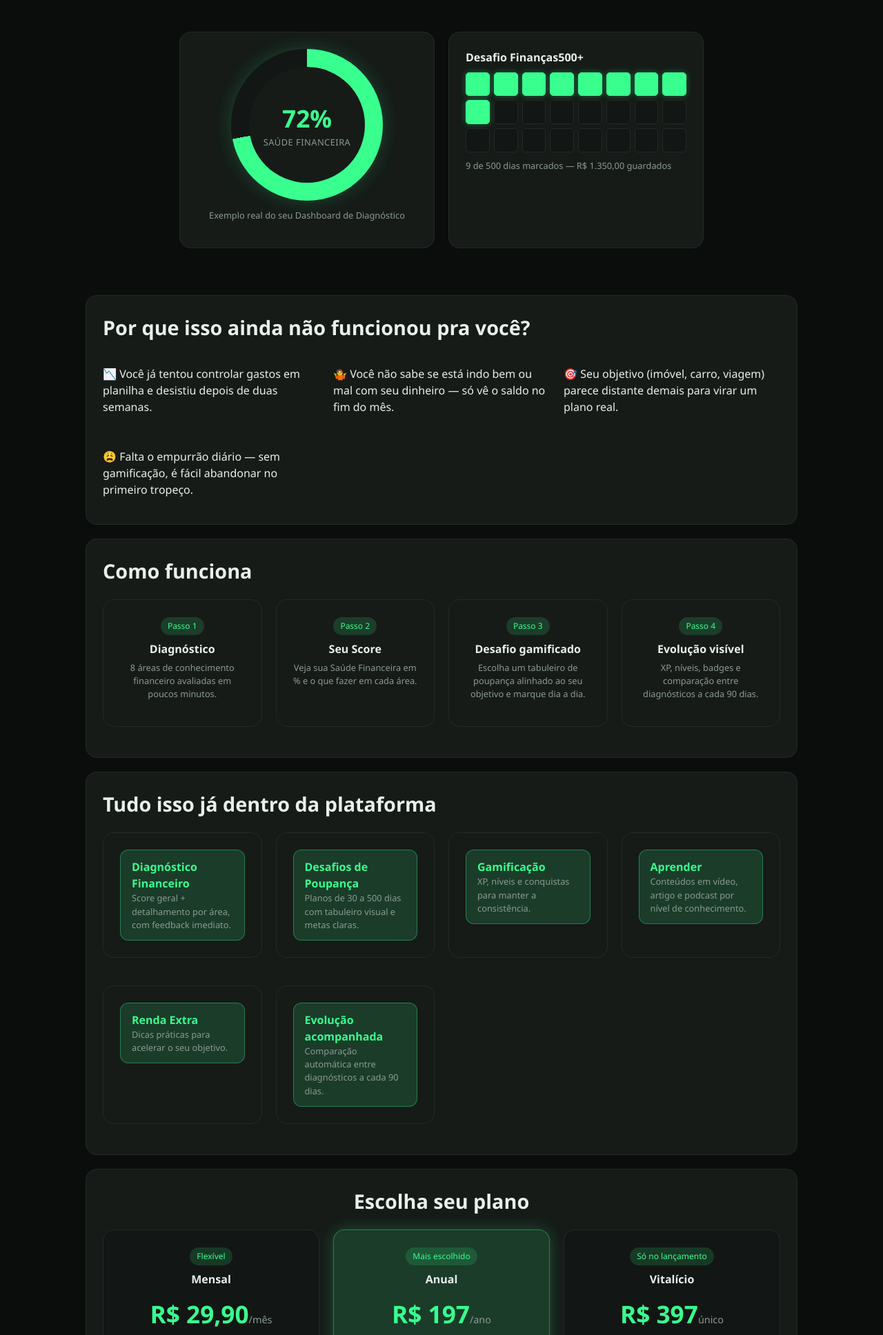
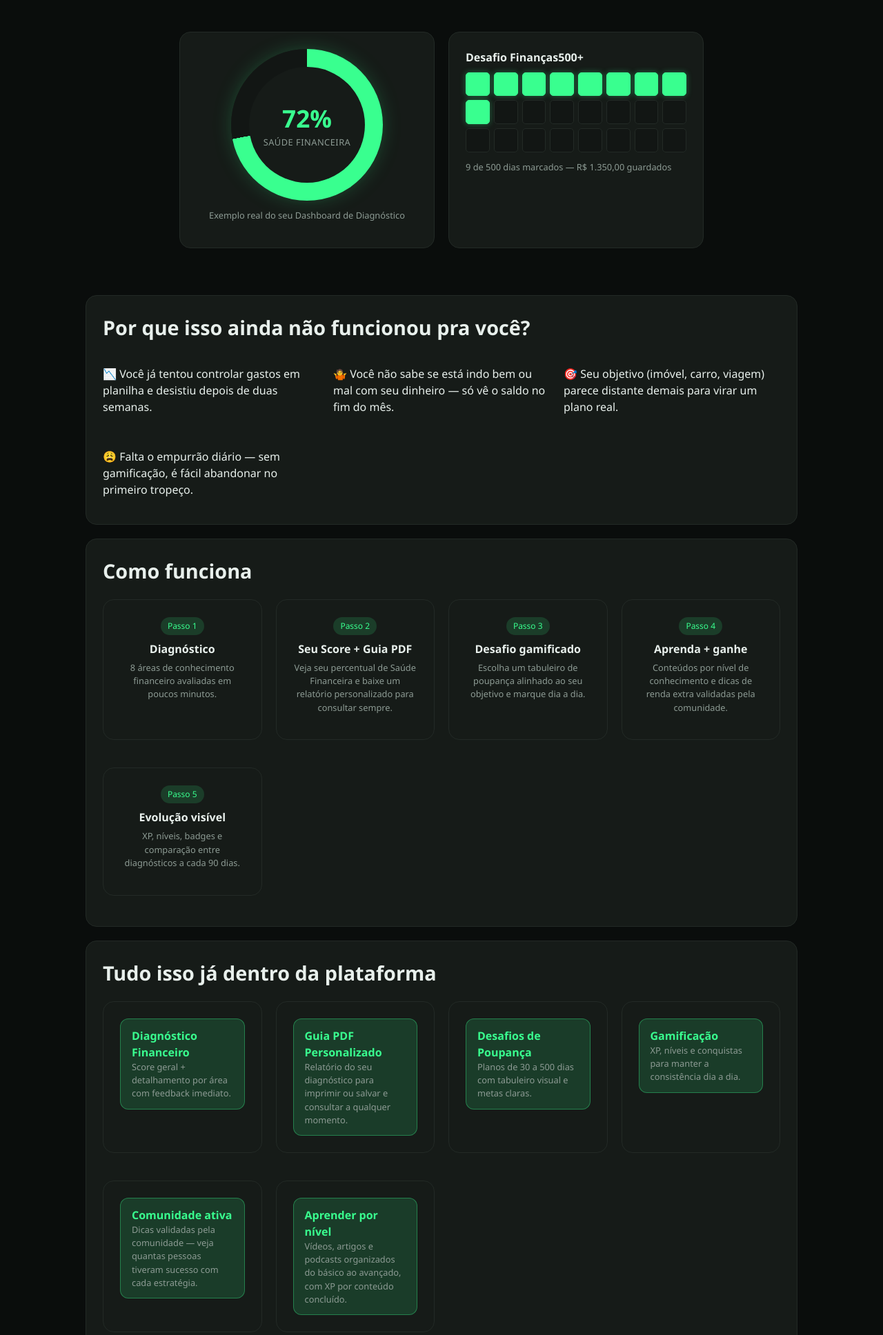
Before and after one commit to carloscesarmelo/financas-plus, a FastAPI app: page / in a window 1280 px wide. Shown: the part 466-2402 px from the top of the page at 69% size. Run offline with FastAPI, Linux system fonts and the light colour scheme.

Commit message:
PDF/impressão do diagnóstico + landing page atualizada com guia PDF e comunidade
- Rota /diagnostico/resultado/imprimir: página otimizada para impressão/PDF
- Template diagnostico_pdf.html: relatório limpo com score, barras, feedbacks e plano de ação
- Botão "Baixar PDF / Imprimir" na página de resultado
- Landing: Guia PDF como feature destacada, comunidade como benefício, FAQ atualizado
- CSS: diag-actions, card-section-title, landing-badge, landing-pain-item

Co-Authored-By: Claude Sonnet 4.6 <noreply@anthropic.com>

```diff
--- a/app/static/css/style.css
+++ b/app/static/css/style.css
@@ -985,6 +985,46 @@ textarea:focus {
   gap: 8px;
 }
 
+.diag-actions {
+  display: flex;
+  gap: 12px;
+  flex-wrap: wrap;
+  align-items: center;
+  margin-bottom: 24px;
+}
+
+.diag-score-note {
+  margin-top: 16px;
+  margin-bottom: 0;
+}
+
+.card-section-title {
+  font-size: 1.2rem;
+  font-weight: 700;
+  margin-bottom: 16px;
+}
+
+.diag-legend {
+  margin-top: 12px;
+}
+
+.landing-pain-item {
+  border-bottom: none;
+}
+
+.landing-mock-note {
+  margin-top: 12px;
+}
+
+.landing-mock-title {
+  margin-bottom: 10px;
+}
+
+.landing-badge {
+  width: 100%;
+  min-width: 0;
+}
+
 .auth-wrapper {
   max-width: 420px;
   margin: 80px auto;
--- a/app/templates/landing.html
+++ b/app/templates/landing.html
@@ -1,5 +1,6 @@
 {% extends "base.html" %}
 {% block title %}FINANÇAS+ · Diagnóstico gratuito e desafio gamificado{% endblock %}
+{% block og_title %}FINANÇAS+ · Diagnóstico e Desafios de Saúde Financeira{% endblock %}
 {% block content %}
 
 <div class="landing-top">
@@ -30,16 +31,16 @@
           <div class="gauge-label">Saúde Financeira</div>
         </div>
       </div>
-      <p class="sim-sub" style="margin-top: 12px">Exemplo real do seu Dashboard de Diagnóstico</p>
+      <p class="sim-sub landing-mock-note">Exemplo real do seu Dashboard de Diagnóstico</p>
     </div>
     <div class="card">
-      <div class="sim-name" style="margin-bottom: 10px">Desafio Finanças500+</div>
+      <div class="sim-name landing-mock-title">Desafio Finanças500+</div>
       <div class="mini-board">
         {% for i in range(24) %}
         <div class="mini-board-day {{ 'marked' if i < 9 else '' }}"></div>
         {% endfor %}
       </div>
-      <p class="sim-sub" style="margin-top: 10px">9 de 500 dias marcados — R$ 1.350,00 guardados</p>
+      <p class="sim-sub landing-mock-note">9 de 500 dias marcados — R$ 1.350,00 guardados</p>
     </div>
   </div>
 </div>
@@ -47,10 +48,10 @@
 <div class="card">
   <div class="page-title section-title">Por que isso ainda não funcionou pra você?</div>
   <div class="grid grid-2">
-    <div class="list-item" style="border-bottom: none">📉 Você já tentou controlar gastos em planilha e desistiu depois de duas semanas.</div>
-    <div class="list-item" style="border-bottom: none">🤷 Você não sabe se está indo bem ou mal com seu dinheiro — só vê o saldo no fim do mês.</div>
-    <div class="list-item" style="border-bottom: none">🎯 Seu objetivo (imóvel, carro, viagem) parece distante demais para virar um plano real.</div>
-    <div class="list-item" style="border-bottom: none">😩 Falta o empurrão diário — sem gamificação, é fácil abandonar no primeiro tropeço.</div>
+    <div class="list-item landing-pain-item">📉 Você já tentou controlar gastos em planilha e desistiu depois de duas semanas.</div>
+    <div class="list-item landing-pain-item">🤷 Você não sabe se está indo bem ou mal com seu dinheiro — só vê o saldo no fim do mês.</div>
+    <div class="list-item landing-pain-item">🎯 Seu objetivo (imóvel, carro, viagem) parece distante demais para virar um plano real.</div>
+    <div class="list-item landing-pain-item">😩 Falta o empurrão diário — sem gamificação, é fácil abandonar no primeiro tropeço.</div>
   </div>
 </div>
 
@@ -64,8 +65,8 @@
     </div>
     <div class="card metric">
       <div class="tag">Passo 2</div>
-      <div class="sim-name">Seu Score</div>
-      <p class="sim-sub">Veja sua Saúde Financeira em % e o que fazer em cada área.</p>
+      <div class="sim-name">Seu Score + Guia PDF</div>
+      <p class="sim-sub">Veja seu percentual de Saúde Financeira e baixe um relatório personalizado para consultar sempre.</p>
     </div>
     <div class="card metric">
       <div class="tag">Passo 3</div>
@@ -74,6 +75,11 @@
     </div>
     <div class="card metric">
       <div class="tag">Passo 4</div>
+      <div class="sim-name">Aprenda + ganhe</div>
+      <p class="sim-sub">Conteúdos por nível de conhecimento e dicas de renda extra validadas pela comunidade.</p>
+    </div>
+    <div class="card metric">
+      <div class="tag">Passo 5</div>
       <div class="sim-name">Evolução visível</div>
       <p class="sim-sub">XP, níveis, badges e comparação entre diagnósticos a cada 90 dias.</p>
     </div>
@@ -84,39 +90,39 @@
   <div class="page-title section-title">Tudo isso já dentro da plataforma</div>
   <div class="grid grid-3">
     <div class="card">
-      <div class="badge unlocked" style="width: 100%; min-width: 0;">
+      <div class="badge unlocked landing-badge">
         <div class="badge-name">Diagnóstico Financeiro</div>
-        <div class="badge-desc">Score geral + detalhamento por área, com feedback imediato.</div>
+        <div class="badge-desc">Score geral + detalhamento por área com feedback imediato.</div>
       </div>
     </div>
     <div class="card">
-      <div class="badge unlocked" style="width: 100%; min-width: 0;">
+      <div class="badge unlocked landing-badge">
+        <div class="badge-name">Guia PDF Personalizado</div>
+        <div class="badge-desc">Relatório do seu diagnóstico para imprimir ou salvar e consultar a qualquer momento.</div>
+      </div>
+    </div>
+    <div class="card">
+      <div class="badge unlocked landing-badge">
         <div class="badge-name">Desafios de Poupança</div>
         <div class="badge-desc">Planos de 30 a 500 dias com tabuleiro visual e metas claras.</div>
       </div>
     </div>
     <div class="card">
-      <div class="badge unlocked" style="width: 100%; min-width: 0;">
+      <div class="badge unlocked landing-badge">
         <div class="badge-name">Gamificação</div>
-        <div class="badge-desc">XP, níveis e conquistas para manter a consistência.</div>
+        <div class="badge-desc">XP, níveis e conquistas para manter a consistência dia a dia.</div>
       </div>
     </div>
     <div class="card">
-      <div class="badge unlocked" style="width: 100%; min-width: 0;">
-        <div class="badge-name">Aprender</div>
-        <div class="badge-desc">Conteúdos em vídeo, artigo e podcast por nível de conhecimento.</div>
+      <div class="badge unlocked landing-badge">
+        <div class="badge-name">Comunidade ativa</div>
+        <div class="badge-desc">Dicas validadas pela comunidade — veja quantas pessoas tiveram sucesso com cada estratégia.</div>
       </div>
     </div>
     <div class="card">
-      <div class="badge unlocked" style="width: 100%; min-width: 0;">
-        <div class="badge-name">Renda Extra</div>
-        <div class="badge-desc">Dicas práticas para acelerar o seu objetivo.</div>
-      </div>
-    </div>
-    <div class="card">
-      <div class="badge unlocked" style="width: 100%; min-width: 0;">
-        <div class="badge-name">Evolução acompanhada</div>
-        <div class="badge-desc">Comparação automática entre diagnósticos a cada 90 dias.</div>
+      <div class="badge unlocked landing-badge">
+        <div class="badge-name">Aprender por nível</div>
+        <div class="badge-desc">Vídeos, artigos e podcasts organizados do básico ao avançado, com XP por conteúdo concluído.</div>
       </div>
     </div>
   </div>
@@ -165,6 +171,10 @@
     <p class="sim-sub">Sim, a plataforma é 100% web e funciona em qualquer navegador, sem instalar nada.</p>
   </details>
   <details class="faq-item">
+    <summary>Posso salvar meu diagnóstico?</summary>
+    <p class="sim-sub">Sim — após o diagnóstico você pode baixar um PDF personalizado com seu score, análise por área e plano de ação para consultar quando quiser ou imprimir.</p>
+  </details>
+  <details class="faq-item">
     <summary>Posso cancelar quando quiser?</summary>
     <p class="sim-sub">Sim, nos planos mensal e anual o cancelamento é livre, sem multa.</p>
   </details>
```
Also changed, not shown: app/routers/diagnostico_router.py (+44 -3 lines), app/templates/diagnostico_pdf.html (added, +89 -0 lines), app/templates/diagnostico_resultado.html (+11 -10 lines).
